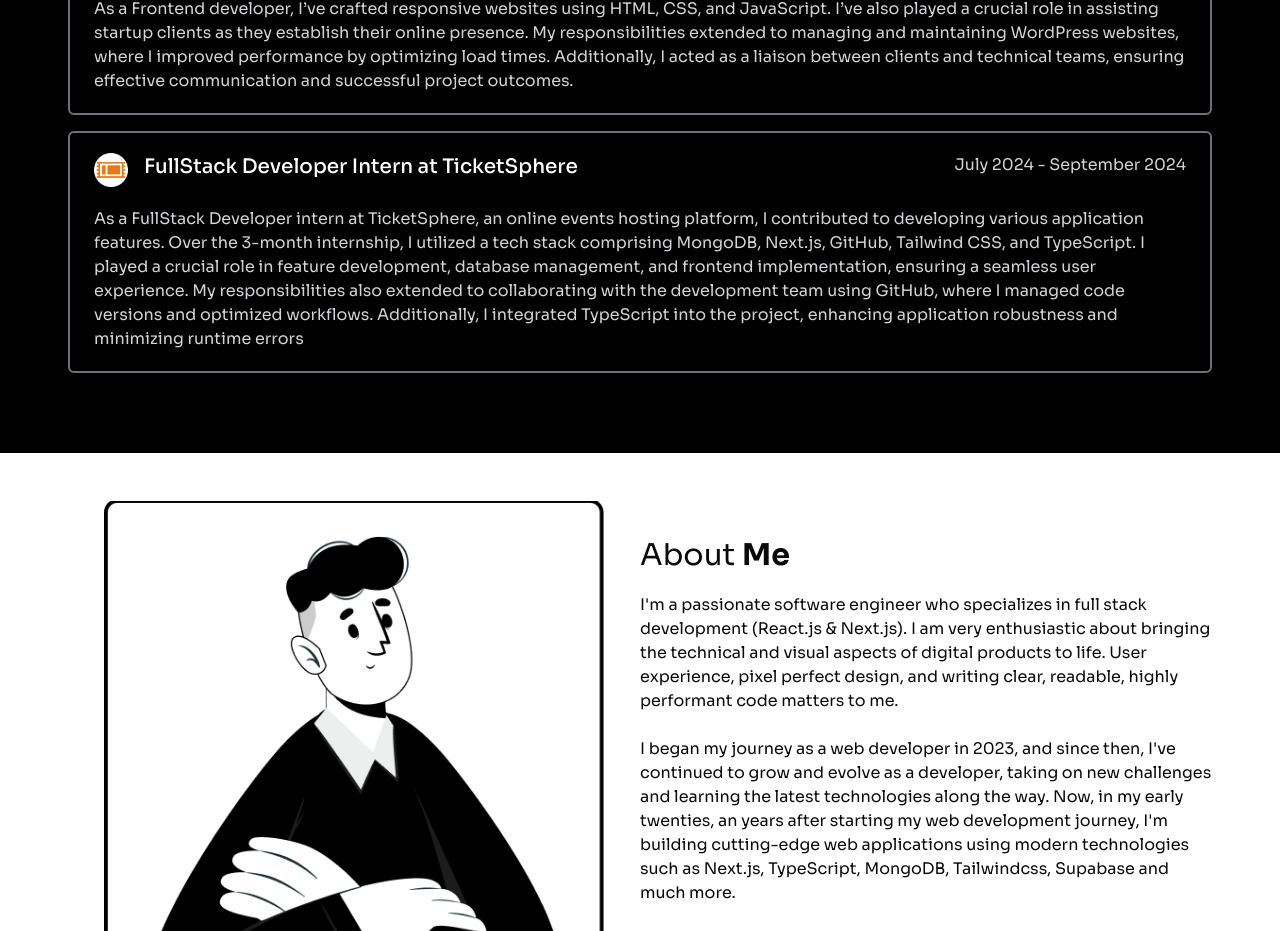
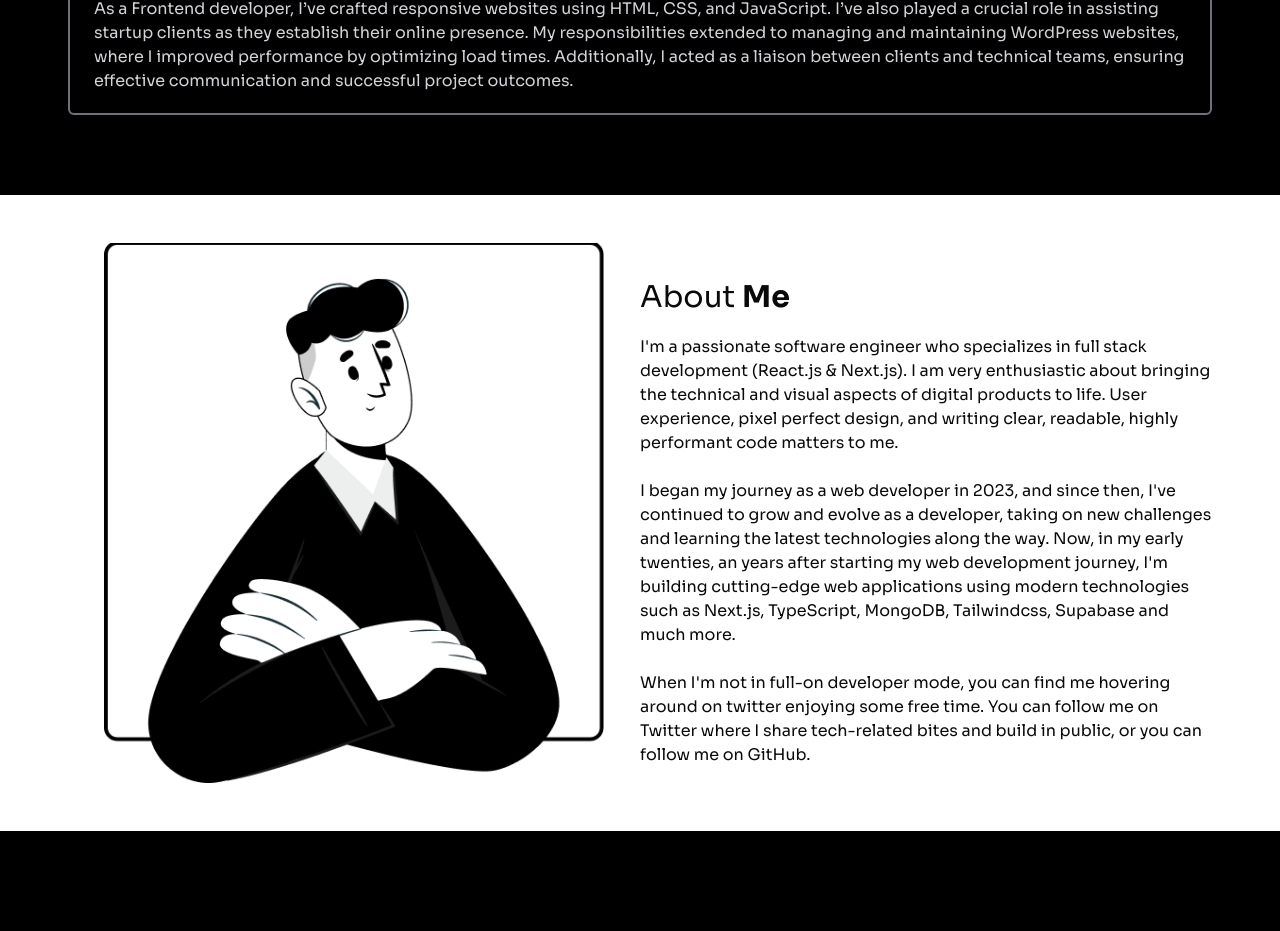
Before and after one commit to eviltwin7648/portfolio, a Next.js app: page / in a window 1280 px wide. Shown: the part 1993-2924 px from the top of the page. Built offline with nearby package versions, Linux system fonts and the light colour scheme.

Commit message:
Remove current experience

```diff
--- a/constants/index.ts
+++ b/constants/index.ts
@@ -50,14 +50,7 @@
       "As a Frontend developer, I’ve crafted responsive websites using HTML, CSS, and JavaScript. I’ve also played a crucial role in assisting startup clients as they establish their online presence. My responsibilities extended to managing and maintaining WordPress websites, where I improved performance by optimizing load times. Additionally, I acted as a liaison between clients and technical teams, ensuring effective communication and successful project outcomes.",
     logo: "/brandrouters.png",
   },
-  {
-    title: "FullStack Developer Intern",
-    company: "TicketSphere",
-    date: "July 2024 - September 2024",
-    description:
-      "As a FullStack Developer intern at TicketSphere, an online events hosting platform, I contributed to developing various application features. Over the 3-month internship, I utilized a tech stack comprising MongoDB, Next.js, GitHub, Tailwind CSS, and TypeScript. I played a crucial role in feature development, database management, and frontend implementation, ensuring a seamless user experience. My responsibilities also extended to collaborating with the development team using GitHub, where I managed code versions and optimized workflows. Additionally, I integrated TypeScript into the project, enhancing application robustness and minimizing runtime errors",
-    logo: "/tocketsphere.png",
-  },
+
 ];
 
 export const projects = [
```
